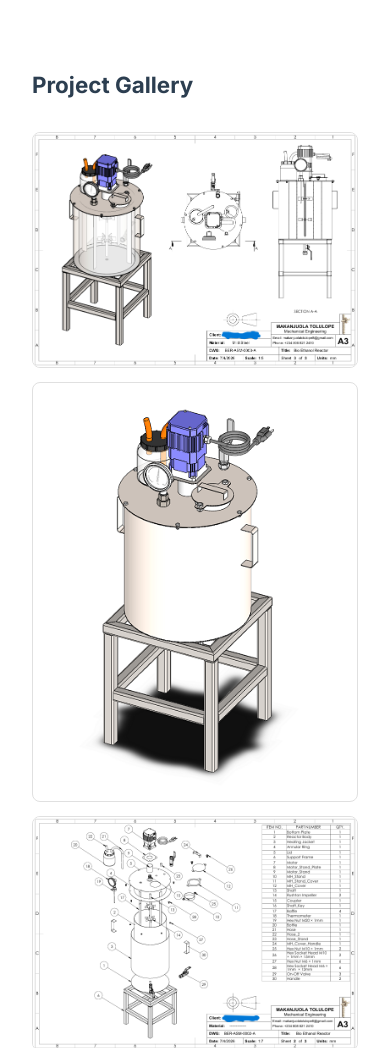
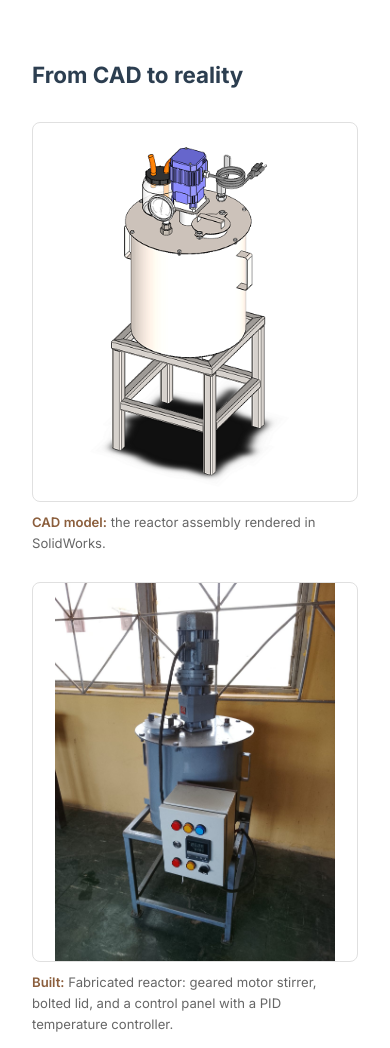
Before and after one commit to Tolulope-Makanjuola/mechanical-design-portfolio, a plain HTML site: page project-ber.html in a window 390 px wide. Shown: the part 1300-2348 px from the top of the page. Drawn offline with Linux system fonts and the light colour scheme.

Commit message:
Add "From CAD to reality" photos and Built badges
- Bio-Ethanol Reactor and Briquette Press detail pages: new "From CAD to
  reality" section between the hero and the gallery, with the SolidWorks
  render beside a photo of the fabricated machine, each captioned.
  Centred on desktop, stacked on phones.
- Home page: "Built" badge beside the project number on both cards.

Co-Authored-By: Claude Opus 5.5 <noreply@anthropic.com>

```diff
--- a/project-ber.html
+++ b/project-ber.html
@@ -46,6 +46,24 @@
     </div>
 </section>
 
+<!-- ── From CAD to reality — remove/add this block to hide/show ── -->
+<section class="cad-reality">
+    <div class="container">
+        <h2>From CAD to reality</h2>
+        <div class="cad-reality-grid">
+            <figure>
+                <img src="images/Reactor-2.png" alt="Bio-Ethanol Reactor — rendered SolidWorks assembly">
+                <figcaption><strong>CAD model:</strong> the reactor assembly rendered in SolidWorks.</figcaption>
+            </figure>
+            <figure>
+                <img src="images/ber-fabricated.jpg" alt="Fabricated bio-ethanol reactor with geared motor stirrer, bolted lid and control panel" loading="lazy">
+                <figcaption><strong>Built:</strong> Fabricated reactor: geared motor stirrer, bolted lid, and a control panel with a PID temperature controller.</figcaption>
+            </figure>
+        </div>
+    </div>
+</section>
+<!-- ── End From CAD to reality ── -->
+
 <!--
     GALLERY LAYOUT: 2 technical drawings stacked + 1 portrait render
     Rule: drawings stacked in left column; portrait on right at
--- a/style.css
+++ b/style.css
@@ -282,6 +282,14 @@ body {
     margin-bottom: 10px; display: block;
 }
 .project-content h3 { font-size: 1.05rem; font-weight: 700; color: var(--primary-color); line-height: 1.35; margin-bottom: 14px; }
+/* "Built" badge: marks projects that were fabricated. Sits beside the project number. */
+.project-meta-row { display: flex; align-items: center; gap: 10px; margin-bottom: 10px; }
+.project-meta-row .project-number { margin-bottom: 0; }
+.built-badge {
+    font-size: 0.66rem; font-weight: 700; letter-spacing: 0.08em; text-transform: uppercase;
+    color: var(--white); background: var(--brown);
+    padding: 3px 9px; border-radius: 999px; line-height: 1.4;
+}
 .project-content p { font-size: 0.875rem; color: var(--text-muted); line-height: 1.78; flex: 1; }
 .project-tags { display: flex; flex-wrap: wrap; gap: 6px; margin-top: 20px; }
 .project-tags span {
@@ -445,6 +453,20 @@ footer h2 { font-size: 1.75rem; font-weight: 700; color: var(--white); margin-bo
 .detail-gallery { padding: 70px 0; }
 .detail-gallery h2 { font-size: 1.4rem; font-weight: 700; color: var(--primary-color); margin-bottom: 28px; }
 
+/* ── From CAD to reality: render on the left, fabricated photo on the right ── */
+.cad-reality { padding: 60px 0 0; }
+.cad-reality h2 { font-size: 1.4rem; font-weight: 700; color: var(--primary-color); margin-bottom: 28px; }
+.cad-reality-grid { display: grid; grid-template-columns: 1fr 1fr; gap: 28px; max-width: 860px; margin: 0 auto; }   /* centred pair */
+.cad-reality figure { margin: 0; }
+.cad-reality img {
+    width: 100%; height: 460px; display: block;
+    object-fit: contain;          /* show the whole render / photo, no cropping */
+    background: var(--white);
+    border: 1px solid var(--border-color); border-radius: 8px;
+}
+.cad-reality figcaption { font-size: 0.82rem; color: var(--text-muted); line-height: 1.6; margin-top: 10px; }
+.cad-reality figcaption strong { color: var(--brown); font-weight: 600; }
+
 /*
  * ════════════════════════════════════════════════════════════
  *  GALLERY LAYOUT SYSTEM
@@ -581,6 +603,8 @@ footer h2 { font-size: 1.75rem; font-weight: 700; color: var(--white); margin-bo
 @media (max-width: 768px) {
     .detail-hero-content { grid-template-columns: 1fr; }
     .detail-hero h1 { font-size: 1.5rem; }
+    .cad-reality-grid { grid-template-columns: 1fr; }   /* stack render and photo on phones */
+    .cad-reality img { height: 380px; }
 
     /* All gallery layouts collapse to a vertical stack on mobile */
     .gallery-row-equal,
```
Also changed, not shown: index.html (+8 -2 lines), project-bp.html (+18 -0 lines), images/ber-fabricated.jpg (added), images/bp-fabricated.jpg (added).
